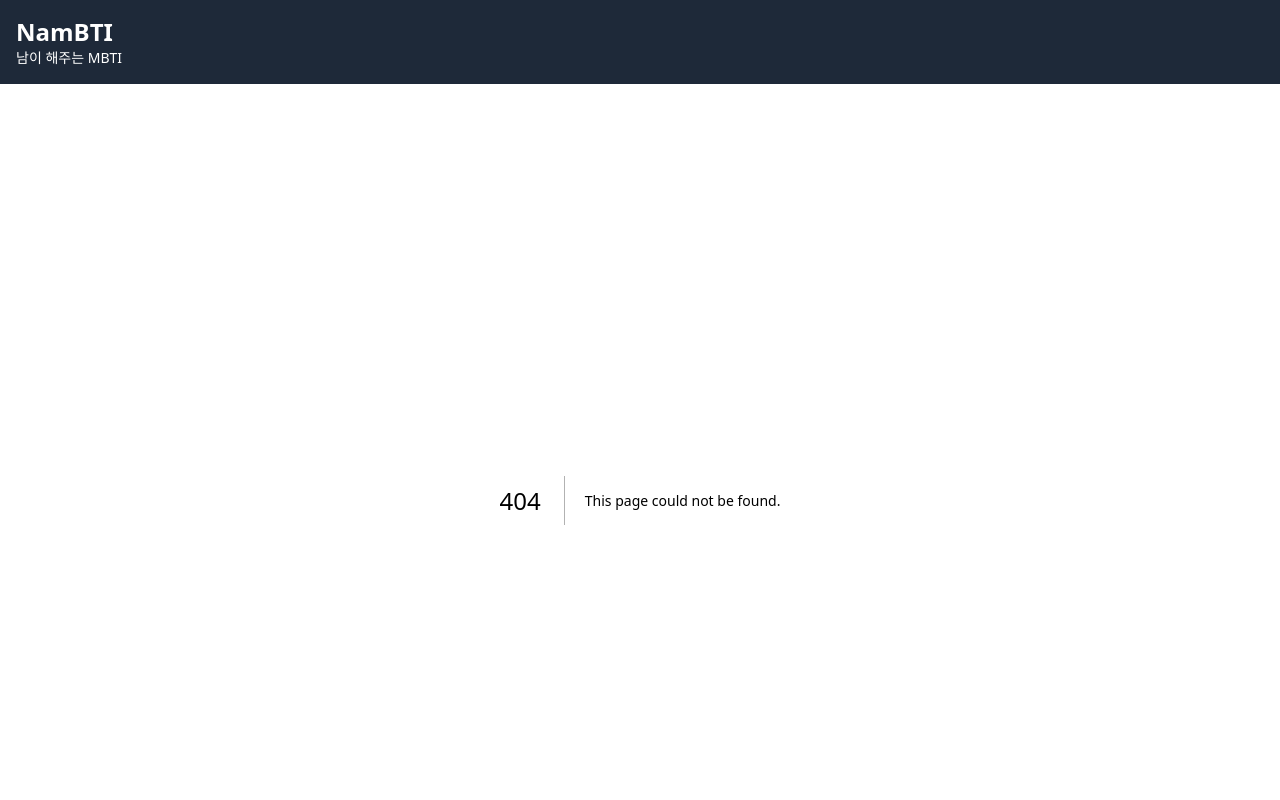
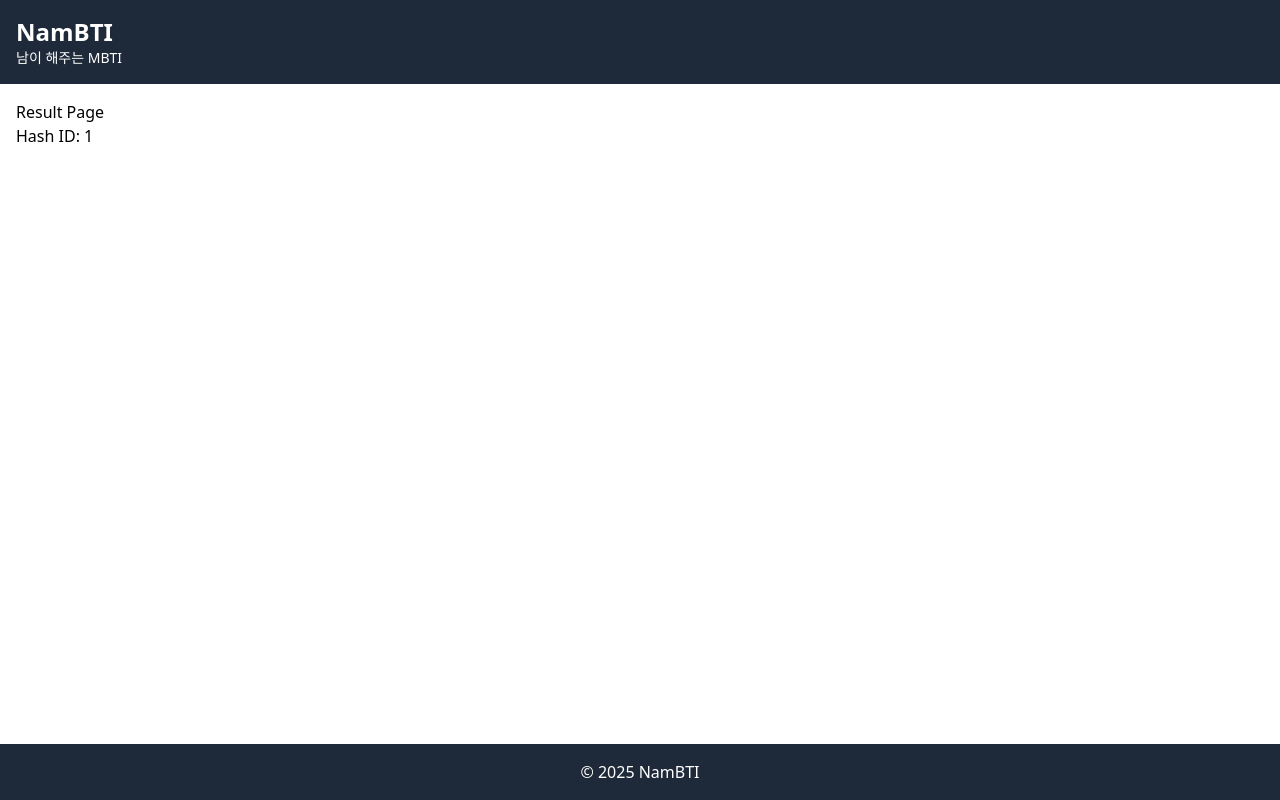
Before and after one commit to flip-404/nambti, a Next.js app: page /result/1 in a window 1280 px wide. Before the commit this address had no page. Shown: the top 800 px of the page. Built offline with nearby package versions, Linux system fonts and the light colour scheme.

Commit message:
feat: 결과 페이지 라우트 생성
- /result/[hashId] 경로에 대한 page.tsx 파일 추가
- URL 파라미터에서 hashId 추출 및 출력

```diff
--- /dev/null
+++ b/src/app/result/[hashId]/page.tsx
@@ -0,0 +1,12 @@
+async function ResultPage({ params }: { params: Promise<{ hashId: string }> }) {
+  const { hashId } = await params;
+  console.log('hashId:', hashId);
+
+  return (
+    <div>
+      <h1>Result Page</h1>
+      <p>Hash ID: {hashId}</p>
+    </div>
+  );
+}
+export default ResultPage;
```
